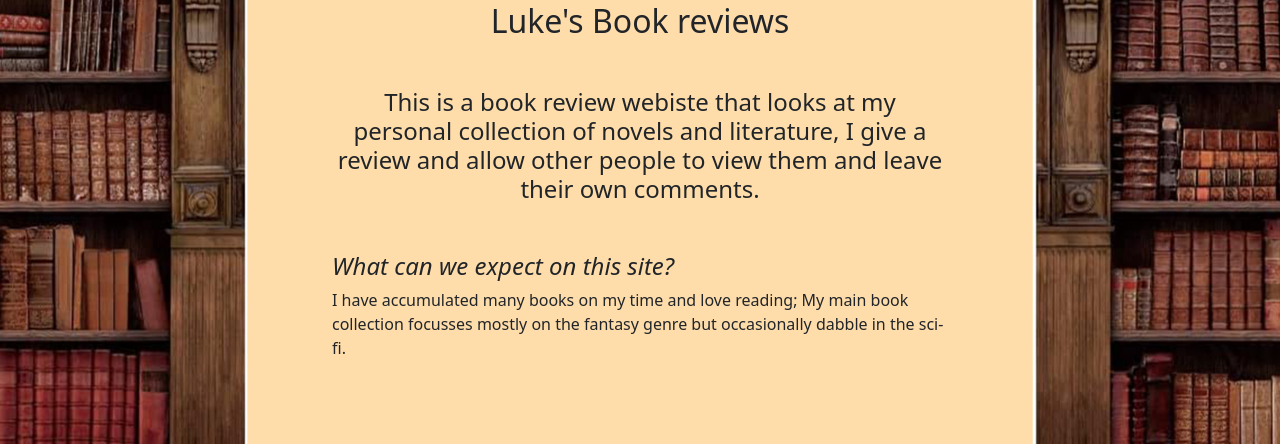
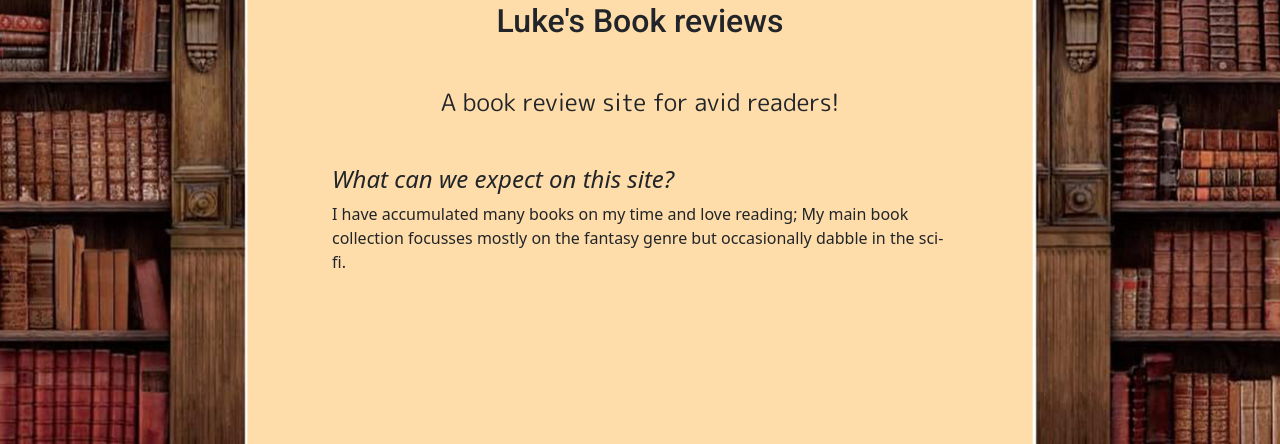
Before and after one commit to lukemunsch/readers-library, a Django app: page / in a window 1280 px wide. Shown: the part 114-558 px from the top of the page. Run offline with Django 3.2, Linux system fonts and the light colour scheme; some libraries are stand-ins or nearby versions; some web fonts are replaced.

Commit message:
Adding new fonts and styles for index

```diff
--- a/home/templates/home/index.html
+++ b/home/templates/home/index.html
@@ -2,11 +2,9 @@
 <div class="container-fluid w-100">
   <div class="row mt-3">
     <div class="col-10 offset-1 col-lg-6 offset-lg-3">
-      <h2 class="text-center mb-5">Luke's Book reviews</h2>
-      <h4 class="text-center mb-5">
-        This is a book review webiste that looks at my personal collection of
-        novels and literature, I give a review and allow other people to view
-        them and leave their own comments.
+      <h2 class="text-center mb-5 page-title">Luke's Book reviews</h2>
+      <h4 class="text-center mb-5 page-subtitle">
+        A book review site for avid readers!
       </h4>
     </div>
   </div>
--- a/static/css/base.css
+++ b/static/css/base.css
@@ -1,7 +1,10 @@
 /* adding font styles */
 @import url('https://fonts.googleapis.com/css2?family=Anton+SC&display=swap');
+@import url('https://fonts.googleapis.com/css2?family=Roboto:ital,wght@0,100;0,300;0,400;0,500;0,700;0,900;1,100;1,300;1,400;1,500;1,700;1,900&display=swap');
+@import url('https://fonts.googleapis.com/css2?family=M+PLUS+Rounded+1c&display=swap');
 
-/* Main styles */
+
+/* base page styles */
 
 body {
     background: url('/static/img/bookshelves-bg.png') rgb(255, 210, 145) no-repeat center center fixed;
@@ -27,3 +30,13 @@ footer {
     background-color: darkgrey;
     color: #000;
 }
+
+/* Text styles */
+
+.page-title {
+    font-family: 'Roboto', Arial, Helvetica, sans-serif;
+}
+
+.page-subtitle {
+    font-family: 'M PLUS Rounded 1c', sans-serif;
+}
```
